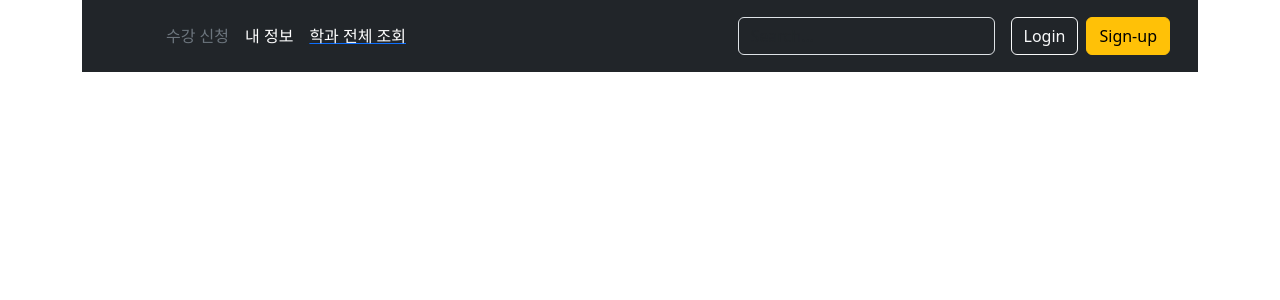
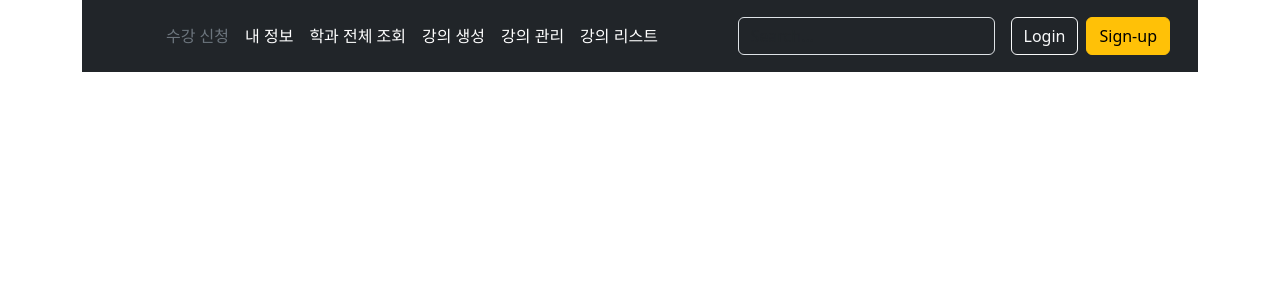
Before and after one commit to beyond-sw-camp/be13-4th-2team, a Vue app in the folder frontend/: page / in a window 1280 px wide. Shown: the top 300 px of the page. Built offline with nearby package versions, Linux system fonts and the light colour scheme.

Commit message:
[임현조] 강의 헤더 추가

```diff
--- a/frontend/src/components/common/Header.vue
+++ b/frontend/src/components/common/Header.vue
@@ -9,9 +9,26 @@
         <ul class="nav col-12 col-lg-auto me-lg-auto mb-2 justify-content-center mb-md-0">
           <li><a href="#" class="nav-link px-2 text-secondary">수강 신청</a></li>
           <li><a href="#" class="nav-link px-2 text-white">내 정보</a></li>
-          <RouterLink :to="{name:'departments'}">
-          <li><a href="#" class="nav-link px-2 text-white">학과 전체 조회</a></li>
-        </RouterLink>
+          <li>
+            <RouterLink :to="{ name: 'departments' }" class="nav-link px-2 text-white">
+              학과 전체 조회
+            </RouterLink>
+          </li>
+          <li>
+            <RouterLink :to="{ name: 'lecture-create' }" class="nav-link px-2 text-white">
+            강의 생성
+            </RouterLink>
+          </li>
+          <li>
+            <RouterLink :to="{ name: 'lecture-manage' }" class="nav-link px-2 text-white">
+            강의 관리
+            </RouterLink>
+          </li>
+          <li>
+            <RouterLink :to="{ name: 'lecture-list' }" class="nav-link px-2 text-white">
+            강의 리스트
+            </RouterLink>
+          </li>
         </ul>
 
         <form class="col-12 col-lg-auto mb-3 mb-lg-0 me-lg-3" role="search">
--- a/frontend/src/router/index.js
+++ b/frontend/src/router/index.js
@@ -17,6 +17,10 @@ import { createRouter, createWebHistory } from 'vue-router'
 const BaseLayout = () => import('@/views/BaseLayout.vue');
 
 const Departments = () => import('@/views/ShowDepartment.vue');
+
+const LectureList = () => import('@/views/Lecture/LectureList.vue');
+const LectureCreate = () => import('@/views/Lecture/LectureCreate.vue');
+const LectureItem = () => import('@/views/Lecture/LectureItem.vue');
 
 const router = createRouter({
   // 라우터가 사용할 라우팅 모드 지정 (HTML 5 모드)
@@ -47,6 +51,22 @@ const router = createRouter({
           name: 'departments',
           component: Departments
         },
+        {
+          path: 'lectures/create',
+          name: 'lecture-create',
+          component: LectureCreate
+        },
+        {
+          path: 'lectures/manage',
+          name: 'lecture-manage',
+          component: LectureItem
+        },
+        {
+          path: 'lectures/list',
+          name: 'lecture-list',
+          component: LectureList
+        },
+
       ]
     }]
   })
--- a/frontend/src/views/Lecture/LectureCreate.vue
+++ b/frontend/src/views/Lecture/LectureCreate.vue
@@ -1,4 +1,5 @@
 <template>
+    <!-- 강의 생성 -->
     <div>
 
     </div>
--- a/frontend/src/views/Lecture/LectureItem.vue
+++ b/frontend/src/views/Lecture/LectureItem.vue
@@ -1,4 +1,5 @@
 <template>
+    <!-- 강의 수정 삭제 -->
     <div>
 
     </div>
--- a/frontend/src/views/Lecture/LectureList.vue
+++ b/frontend/src/views/Lecture/LectureList.vue
@@ -1,4 +1,5 @@
 <template>
+    <!-- 강의 리스트 -->
     <div>
 
     </div>
```
